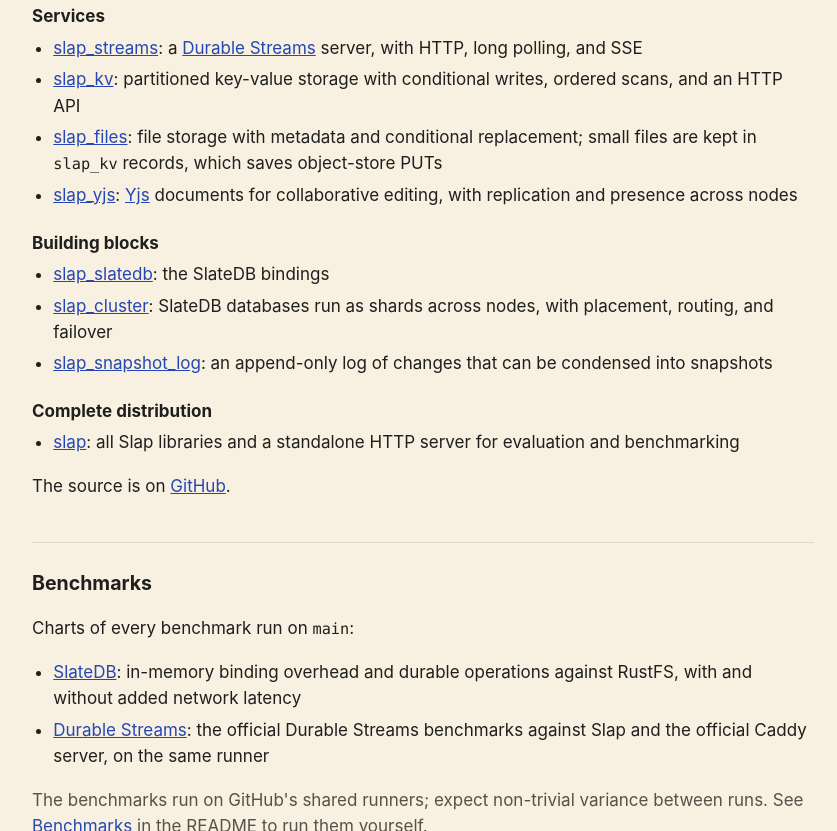
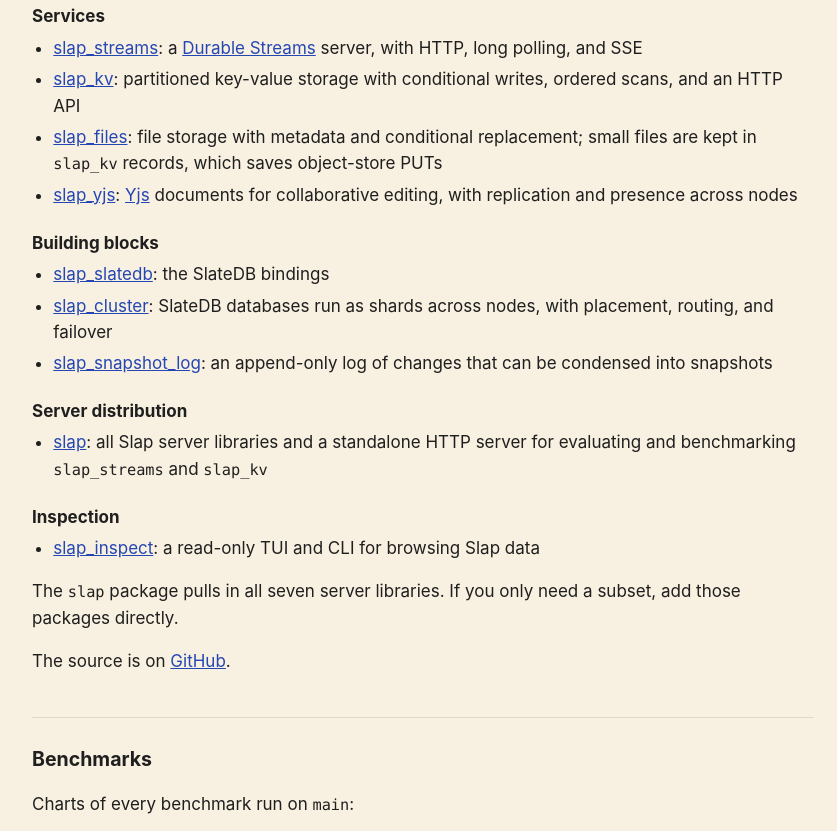
Before and after one commit to mjrusso/slap, a plain HTML site: page site/index.html in a window 1280 px wide. Shown: the part 417-1248 px from the top of the page, without its empty margins (217-1054 px from the left). Drawn offline with Linux system fonts and the light colour scheme.

Commit message:
docs(repo): add slap_inspect to the website

```diff
--- a/site/index.html
+++ b/site/index.html
@@ -133,13 +133,27 @@
         </li>
       </ul>
 
-      <h3>Complete distribution</h3>
+      <h3>Server distribution</h3>
       <ul>
         <li>
-          <a href="https://hexdocs.pm/slap/">slap</a>: all Slap libraries and a standalone HTTP
-          server for evaluation and benchmarking
+          <a href="https://hexdocs.pm/slap/">slap</a>: all Slap server libraries and a standalone
+          HTTP server for evaluating and benchmarking <code>slap_streams</code> and
+          <code>slap_kv</code>
         </li>
       </ul>
+
+      <h3>Inspection</h3>
+      <ul>
+        <li>
+          <a href="https://hexdocs.pm/slap_inspect/">slap_inspect</a>: a read-only TUI and CLI for
+          browsing Slap data
+        </li>
+      </ul>
+
+      <p>
+        The <code>slap</code> package pulls in all seven server libraries. If you only need a
+        subset, add those packages directly.
+      </p>
 
       <p>
         The source is on <a href="https://github.com/mjrusso/slap">GitHub</a>.
```
